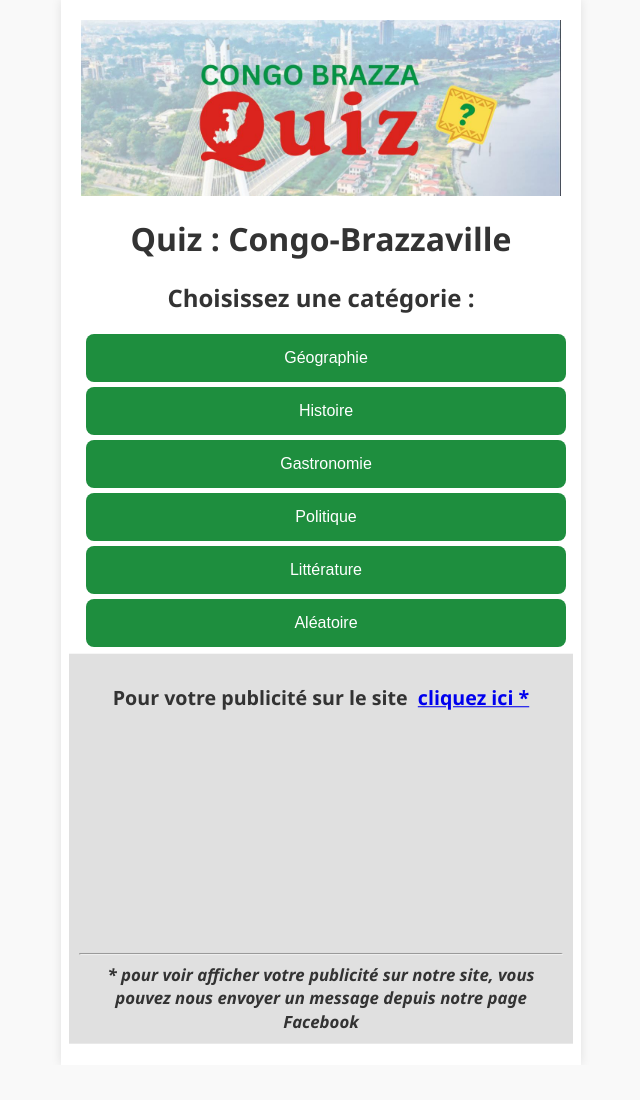
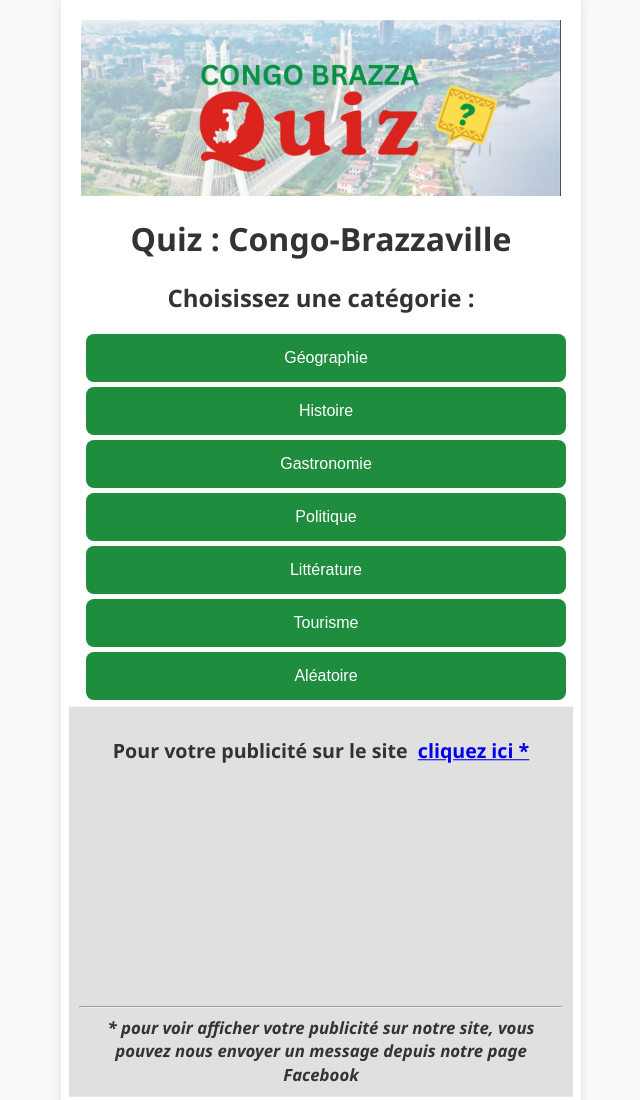
Before and after one commit to mariellefila/congo-brazza-quizz, a plain HTML site: page index.html in a window 1280 px wide. Shown: the whole page, without its empty margins (319-959 px from the left). Before the commit the page ends 1065 px from the top, so only its background shows below. Drawn offline with Linux system fonts and the light colour scheme.

Commit message:
ajout de la catégorie touriste avec système photo

```diff
--- a/index.html
+++ b/index.html
@@ -106,7 +106,7 @@
 		{ question: "Quel royaume historique existait avant la colonisation ?", options: ["Kongo", "Luba", "Songhaï", "Zulu"], answer: "Kongo" },
 		{ question: "Quel est le nom du traité qui a officialisé la colonisation ?", options: ["Berlin", "Brazzaville", "Versailles", "Tordesillas"], answer: "Berlin" },
 		{ question: "Qui fut le premier président du Congo indépendant ?", options: ["Fulbert Youlou", "Ngouabi", "Sassou", "Massamba"], answer: "Fulbert Youlou" },
-		{ question: "Qui a été assassiné en 1977 ?", options: ["Alphonse Massamba-Debat", "Alfred Raoul", "Fulbert Youlou", "Désiré Kabila"], answer: "Alphonse Massamba-Debat" },
+		{ question: "Qui a été assassiné en 1977 ?", options: ["Alphonse Massamba-Debat", "Alfred Raouln	", "Fulbert Youlou", "Désiré Kabila"], answer: "Alphonse Massamba-Debat" },
 		{ question: "Quel était le nom de la capitale du Royaume Kongo ?", options: ["Mbanza Kongo", "Loango", "Brazzaville", "Nkayi"], answer: "Mbanza Kongo" },
 		{ question: "Le Royaume de Loango était situé principalement dans quelle région actuelle ?", options: ["Nord du Congo", "Sud du Gabon et côte du Congo", "Centre du Cameroun", "Est du Congo-Brazzaville"], answer: "Sud du Gabon et côte du Congo" },
 		{ question: "Quel explorateur français a fondé Brazzaville en 1880 ?", options: ["David Livingstone", "Pierre Savorgnan de Brazza", "Henry Morton Stanley", "De Gaulle"], answer: "Pierre Savorgnan de Brazza" },
@@ -259,6 +259,126 @@
   { question: "Quel auteur a créé un \"royaume imaginaire\" pour critiquer les dictatures africaines ?", options: ["Sony Labou Tansi", "Guy Menga", "Alain Mabanckou", "Jean Malonga"], answer: "Sony Labou Tansi" },
   { question: "Jean Malonga est surtout connu pour son œuvre :", options: ["La légende de Mfoumou Ma Mazono", "Coeur d’Aryenne", "Dilemme d’un bouffon", "Le procès du muet"], answer: "La légende de Mfoumou Ma Mazono" },
   { question: "Quelle maison d’édition a popularisé de nombreux auteurs congolais dans la francophonie ?", options: ["Seuil", "Présence Africaine", "Gallimard", "L’Harmattan"], answer: "Présence Africaine" }
+],
+"Tourisme": [
+  {
+    "question": "Quel monument est représenté sur l’image ?",
+    "image": "images/MémorialPierreSavorgnandeBrazza.jpeg",
+    "options": ["Tour Nabemba", "Mémorial Pierre Savorgnan de Brazza",  "Basilique Sainte-Anne", "Marché Poto-Poto"],
+    "answer": "Mémorial Pierre Savorgnan de Brazza"
+  },
+  {
+    "question": "Quel site naturel spectaculaire illustré sur l’image représente des gorges près de Pointe-Noire ?",
+    "image": "images/gorgediosso.jpeg",
+    "options": ["Parc de Nouabalé-Ndoki", "Chutes de Loufoulakari", "Gorges de Diosso",  "Baie de Loango"],
+    "answer": "Gorges de Diosso"
+  },
+  {
+    "question": "Quel édifice religieux figure sur l’image ?",
+    "image": "images/eglise_notredame_pnr.jpg",
+    "options": ["Cathédrale du Sacré de Brazzaville", "Église Catholique Notre Dame de L'Assomption",  "Basilique Sainte-Anne", "Église Saint Michel de Dolisie"],
+    "answer": "Église Catholique Notre Dame de L'Assomption"
+  },
+  {
+    "question": "Quelle ville est connue pour cette cathédrale ?",
+	"image": "images/eglise_notredame_pnr.jpg",
+    "options": ["Pointe-Noire", "Dolisie", "Brazzaville", "Nkayi"],
+    "answer": "Pointe-Noire"
+  },
+  {
+    "question": "Quelle tour emblématique est montrée sur l’image ?",
+    "image": "images/Tour_Nabemba.jpeg",
+    "options": ["Palais du Peuple", "Musée National du Congo", "Tour de Dolisie", "Tour Nabemba"],
+    "answer": "Tour Nabemba"
+  },
+  {
+    "question": "Dans quelle ville se trouve cette tour ?",
+	"image": "images/Tour_Nabemba.jpeg",
+    "options": ["Pointe-Noire", "Dolisie", "Brazzaville", "Loango"],
+    "answer": "Brazzaville"
+  },
+  {
+    "question": "Quel palais présidentiel est visible sur l’image ?",
+	"image": "images/palais_peuple.jpeg",
+    "options": ["Palais présidentiel de Pointe-Noire", "Palais du Peuple", "Palais de Justice", "Palais des Congrès"],
+    "answer": "Palais du Peuple"
+  },
+  {
+    "question": "Quel quartier animé est représenté sur l’image ?",
+	"image": "images/marche_potopoto.jpg",
+    "options": [ "Corniche du fleuve Congo", "Marché Poto-Poto", "Marché de Dolisie", "Centre-ville de Pointe-Noire"],
+    "answer": "Marché Poto-Poto"
+  },
+  {
+    "question": "Quel site naturel près de Brazzaville est célèbre pour ses cascades et forêts ?",
+	"image": "images/chutes-loufoulakari-palmier.jpeg",
+    "options": ["Chutes de Loufoulakari", "Gorges de Diosso", "Parc Mbudi", "Odzala-Kokoua"],
+    "answer": "Chutes de Loufoulakari"
+  },
+  {
+    "question": "Quelle école artistique pionnière se trouve à Brazzaville ?",
+	"image": "images/ecole_poto_poto.jpg",
+    "options": ["École de Peinture de Poto-Poto", "Académie des Beaux-Arts", "Centre Culturel Moungali", "Ecole du Plateau"],
+    "answer": "École de Peinture de Poto-Poto"
+  },
+  {
+    "question": "Quel musée de Pointe-Noire est consacré à l’art et l’histoire locale ?",
+	"image": "images/musee_cercle_africain.jpg",
+    "options": ["Musée du Cercle Africain", "Musée Ma-Loango", "Musée National du Congo", "Musée de Dolisie"],
+    "answer": "Musée du Cercle Africain"
+  },
+  {
+    "question": "Quelle baie historique au sud de Pointe-Noire était un ancien port d’esclavage ?",
+	"image": "images/port_Loango.jpg",
+    "options": ["Baie de Loango", "Baie de Tchinouka", "Côte Sauvage", "Baie de Dolisie"],
+    "answer": "Ancien port d’embarquement des esclaves de Loango"
+  },
+  {
+    "question": "Quel parc national près de Pointe-Noire est riche en biodiversité ?",
+	"image": "images/Parc_National_Conkouati-Douli.jpeg",
+    "options": ["Parc National de Conkouati-Douli", "Odzala-Kokoua", "Parc Mbudi", "Forêt du Mayombe"],
+    "answer": "Parc National de Conkouati-Douli"
+  },
+  {
+    "question": "Quel spot naturel côtier sauvage est apprécié près de Pointe-Noire ?",
+	"image": "images/cote_sauvage_pointe_noire.jpg",
+    "options": ["Côte Sauvage", "Plage Sportive", "Baie de Loango", "Baie de Tchinouka"],
+    "answer": "Côte Sauvage"
+  },
+  {
+	  "question": "Quel monument naturel emblématique se trouve au cœur de la ville de Dolisie ?",
+	  "image": "images/arbre_de_dolisie.jpeg",
+	  "options": ["L’arbre de Dolisie", "Le Rocher de Sibiti", "Le Baobab de Nkayi", "Les Gorges de Diosso"],
+	  "answer": "L’arbre de Dolisie"
+  },
+  {
+    "question": "Quel symbole religieux se dresse à Dolisie dans l’enceinte de la ville ?",
+	"image": "images/dolisie-eglise-saint-paul.jpeg",
+    "options": ["Église Saint-Paul", "Cathédrale du Sacré-Cœur", "Basilique Sainte-Anne", "Cathédrale Saint-Pierre"],
+    "answer": "Église Saint-Paul"
+  },
+  {
+	  "question": "Où se trouve le site touristique représenté sur cette photo, célèbre pour ses bungalows, sa piscine et sa vue sur l’océan Atlantique ?",
+	  "image": "images/malonda_lodge.jpeg",
+	  "options": [
+		"Brazzaville",
+		"Pointe-Noire",
+		"Nkayi",
+		"Owando"
+	  ],
+	  "answer": "Pointe-Noire"
+	},
+	{
+	  "question": "La gare centrale de Pointe-Noire, au Congo-Brazzaville, a été construite dans un style qui rappelle fortement une gare française. Laquelle ?",
+	  "image": "images/gare_centrale_pnr.jpeg",
+	  "options": [
+		"Gare de Lyon (Paris)",
+		"Gare de Deauville",
+		"Gare de La Rochelle",
+		"Gare de Trouville-Deauville"
+	  ],
+	  "answer": "Gare de Trouville-Deauville"
+	}
 ]
     };
 
@@ -312,9 +432,22 @@
 		  timerP.textContent = `Temps restant : ${timeLeft} secondes`;
 		  const q = selectedQuestions[current];
 		  quizDiv.innerHTML = "";
+
 		  const title = document.createElement("h3");
 		  title.textContent = q.question;
 		  quizDiv.appendChild(title);
+
+		  // 🔥 Affichage image si présente
+		  if (q.image) {
+			const img = document.createElement("img");
+			img.src = q.image;
+			img.alt = "illustration";
+			img.style.maxWidth = "100%";
+			img.style.margin = "10px 0";
+			img.style.borderRadius = "8px";
+			quizDiv.appendChild(img);
+		  }
+
 		  q.options.forEach(option => {
 			const btn = document.createElement("button");
 			btn.textContent = option;
@@ -322,6 +455,7 @@
 			btn.onclick = () => checkAnswer(option, btn);
 			quizDiv.appendChild(btn);
 		  });
+
 		  timerInterval = setInterval(() => {
 			timeLeft--;
 			timerP.textContent = `Temps restant : ${timeLeft} secondes`;
```
Also changed, not shown: questions_tourismes.js (added, +120 -0 lines), images/MémorialPierreSavorgnandeBrazza.jpeg (added), images/Parc_National_Conkouati-Douli.jpeg (added), images/Tour_Nabemba.jpeg (added), images/arbre_de_dolisie.jpeg (added), images/chutes-loufoulakari-palmier.jpeg (added), images/cote_sauvage_pointe_noire.jpg (added), images/dolisie-eglise-saint-paul.jpeg (added), images/ecole_poto_poto.jpg (added), images/eglise_notredame_pnr.jpg (added), images/gare_centrale_pnr.jpeg (added), images/gorgediosso.jpeg (added), images/les-rapides-diosso.jpg (added), images/malonda_lodge.jpeg (added), 5 more files. Lines whose indentation alone changed are shown as unchanged.
